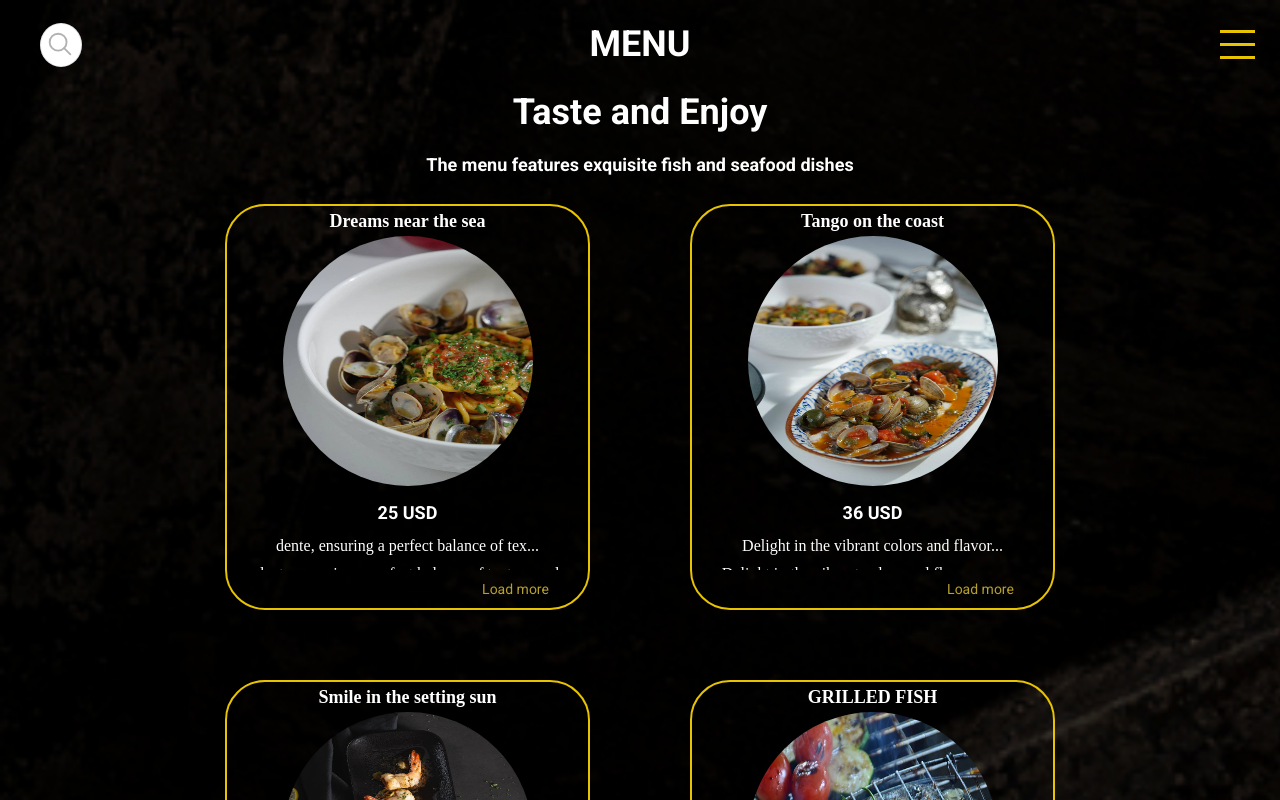
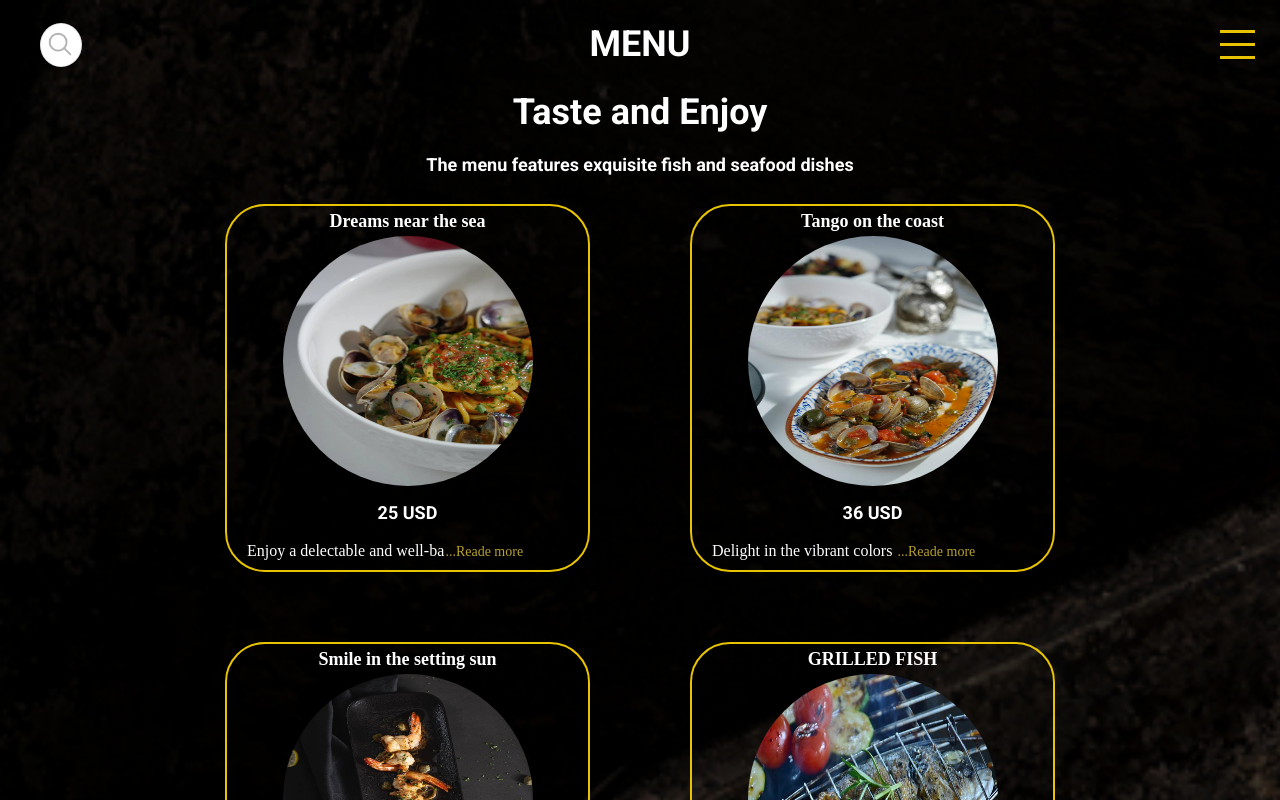
Before and after one commit to Serhii-Shmyhelskyi/next-hungryMenu, a Next.js app: page /menu in a window 1280 px wide. Shown: the top 800 px of the page. Built offline with nearby package versions, Linux system fonts and the light colour scheme; no server answers.

Commit message:
change animation

```diff
--- a/components/MenuCart/index.tsx
+++ b/components/MenuCart/index.tsx
@@ -20,22 +20,28 @@ const MenuCart: FC<CategoriesProps> = ({ href, text, price, about }) => {
         <img src={href} alt="menu_img" />
         <h4>{price}</h4>
         {!isFavorite && (
-          <p className={styles.menu__preBoxText}>
-            {about.substring(0, 40) + "..."}
-          </p>
+          <div className={styles.menu__preBoxText}>
+            {about.substring(0, 30)}
+            <button
+              className={styles.menu__boxTextButton}
+              onClick={() => setIsFavorite(!isFavorite)}>
+              ...Reade more
+            </button>
+          </div>
         )}
 
-        <p
+        <div
           className={classnames({
             [styles.menu__boxText]: !isFavorite,
             [styles.menu__boxTextOpen]: isFavorite,
           })}>
-          {about.substring(0, about.length)}
-        </p>
-
-        <p className={styles.pMax} onClick={() => setIsFavorite(!isFavorite)}>
-          {isFavorite ? "Load min" : "Load more"}
-        </p>
+          {about.substring(0, about.length)}{" "}
+          <button
+            className={styles.menu__boxTextButton}
+            onClick={() => setIsFavorite(!isFavorite)}>
+            Reade less
+          </button>
+        </div>
       </div>
     </div>
   );
--- a/components/MenuCart/menuCart.module.scss
+++ b/components/MenuCart/menuCart.module.scss
@@ -9,19 +9,21 @@
   margin-bottom: 20px;
   border: 2px solid #e8c300;
   border-radius: 40px;
+  transition: 0.2s;
   .menu__boxTitleContent {
     font-family: "Banny-light";
     font-size: 18px;
     line-height: 20px;
   }
   .menu__preBoxText {
-    transition: all 0.15s ease-in-out;
     font-family: "OpenSans-Regular";
     font-size: 16px;
     line-height: 18px;
+    text-align: justify;
+    padding: 10px;
   }
   .menu__boxText {
-    transition: all 0.2s ease-in-out;
+    transition: all 0.3s ease;
     font-family: "OpenSans-Regular";
     font-size: 16px;
     line-height: 18px;
@@ -29,17 +31,19 @@
     overflow: hidden;
   }
   .menu__boxTextOpen {
-    transition: all 0.2s ease;
     font-family: "OpenSans-Regular";
     font-size: 16px;
+    text-align: justify;
     line-height: 18px;
+    padding: 10px;
   }
-  .pMax {
+  .menu__boxTextButton {
     cursor: pointer;
     color: #b7a02d;
     font-size: 14px;
-    margin-left: 235px;
-    width: 87px;
+    background-color: inherit;
+    border: none;
+    width: 80px;
     @media (hover: hover) {
       &:hover {
         color: #e8c300;
@@ -47,9 +51,6 @@
     }
   }
 
-  p {
-    padding: 5px;
-  }
   img {
     width: 250px;
     height: 250px;
--- a/components/data/data.tsx
+++ b/components/data/data.tsx
@@ -1,7 +1,8 @@
 export let dailyMenuarr = [
   {
     text: "Dreams near the sea",
-    about: "dente, ensuring a perfect balance of texture and taste.",
+    about:
+      "Enjoy a delectable and well-balanced culinary experience with our Pasta with sea asparagus und Tomato. Our 'Dreams near the sea' features fresh, handmade pasta tossed in a rich and flavorful sauce made from the finest quality ingredients. The pasta is cooked al dente, ensuring a perfect balance of texture and taste.",
     price: "25 USD",
     href: "/images/dailyMenu1.jpg",
     id: "0",
```
